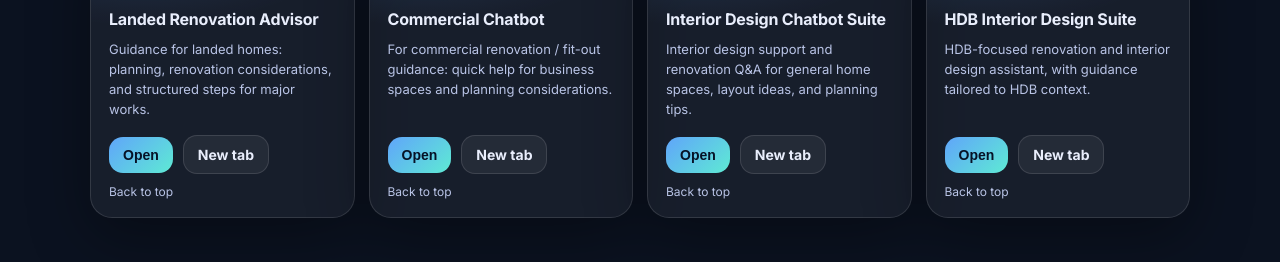
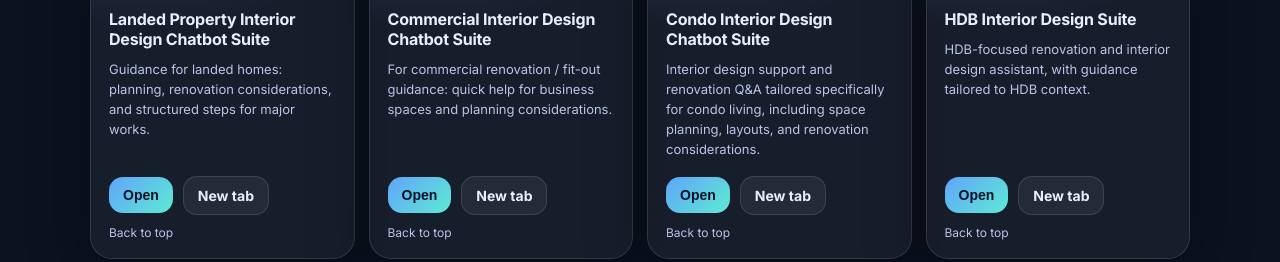
Before and after one commit to shihan23016666/c240team, a plain HTML site: page index.html in a window 1280 px wide. Shown: the part 847-1109 px from the top of the page. Drawn offline with Linux system fonts and the light colour scheme.

Commit message:
Update index page

```diff
--- a/index.html
+++ b/index.html
@@ -499,7 +499,7 @@
         <!-- Landed -->
         <article class="card">
           <div class="icon">🏠</div>
-          <h3>Landed Renovation Advisor</h3>
+          <h3>Landed Property Interior Design Chatbot Suite</h3>
           <p>Guidance for landed homes: planning, renovation considerations, and structured steps for major works.</p>
           <div class="actions">
             <button class="btn primary" onclick="openTool('Landed Renovation Advisor', 'https://shihan23016666.github.io/landed-renovation-advisor/')">Open</button>
@@ -511,7 +511,7 @@
         <!-- Commercial -->
         <article class="card">
           <div class="icon">🏢</div>
-          <h3>Commercial Chatbot</h3>
+          <h3>Commercial Interior Design Chatbot Suite</h3>
           <p>For commercial renovation / fit-out guidance: quick help for business spaces and planning considerations.</p>
           <div class="actions">
             <button class="btn primary" onclick="openTool('Commercial Chatbot', 'https://faisasala.github.io/commercial-chatbot/')">Open</button>
@@ -523,8 +523,8 @@
         <!-- Condo / Interior suite -->
         <article class="card">
           <div class="icon">🛋️</div>
-          <h3>Interior Design Chatbot Suite</h3>
-          <p>Interior design support and renovation Q&A for general home spaces, layout ideas, and planning tips.</p>
+          <h3>Condo Interior Design Chatbot Suite</h3>
+         <p>Interior design support and renovation Q&A tailored specifically for condo living, including space planning, layouts, and renovation considerations.</p>
           <div class="actions">
             <button class="btn primary" onclick="openTool('Interior Design Chatbot Suite', 'https://yantingg123.github.io/interior-design-chatbot-suite/')">Open</button>
             <a class="btn" target="_blank" rel="noopener" href="https://yantingg123.github.io/interior-design-chatbot-suite/">New tab</a>
@@ -538,7 +538,7 @@
           <h3>HDB Interior Design Suite</h3>
           <p>HDB-focused renovation and interior design assistant, with guidance tailored to HDB context.</p>
           <div class="actions">
-            <button class="btn primary" onclick="openTool('HDB Interior Design Suite', 'https://ganyuxuan23-droid.github.io/Interior-Design-Chatbot-Suite-HDB/')">Open</button>
+            <button class="btn primary" onclick="openTool('HDB Interior Design Chatbot Suite', 'https://ganyuxuan23-droid.github.io/Interior-Design-Chatbot-Suite-HDB/')">Open</button>
             <a class="btn" target="_blank" rel="noopener" href="https://ganyuxuan23-droid.github.io/Interior-Design-Chatbot-Suite-HDB/">New tab</a>
           </div>
           <a class="tiny" href="#home">Back to top</a>
```
